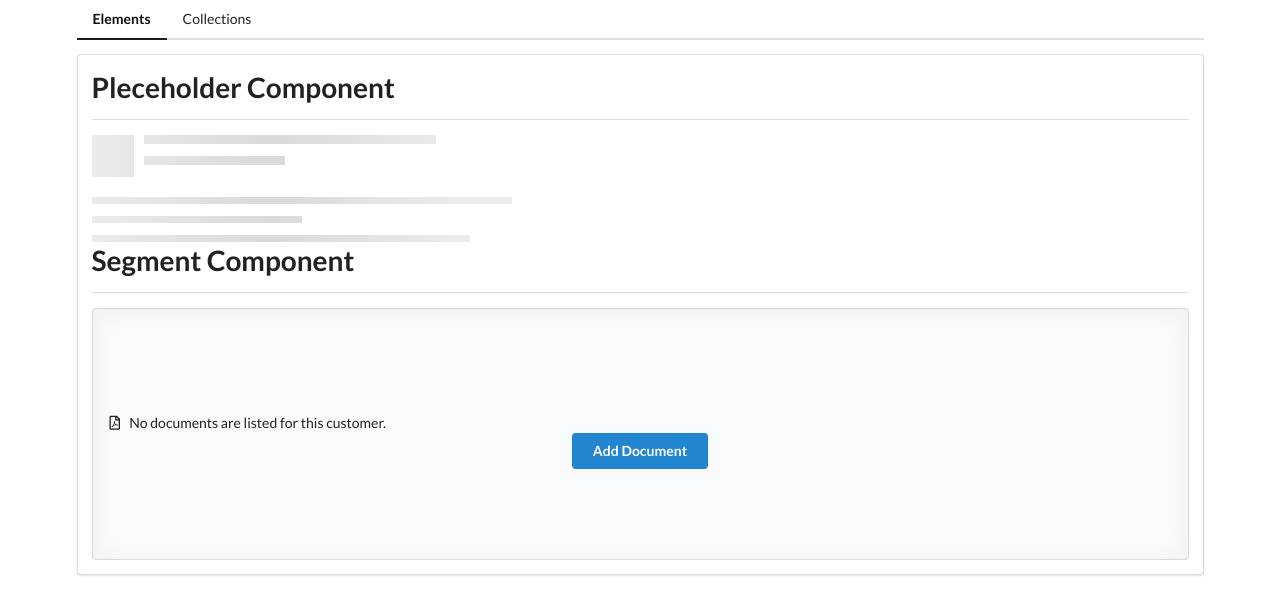
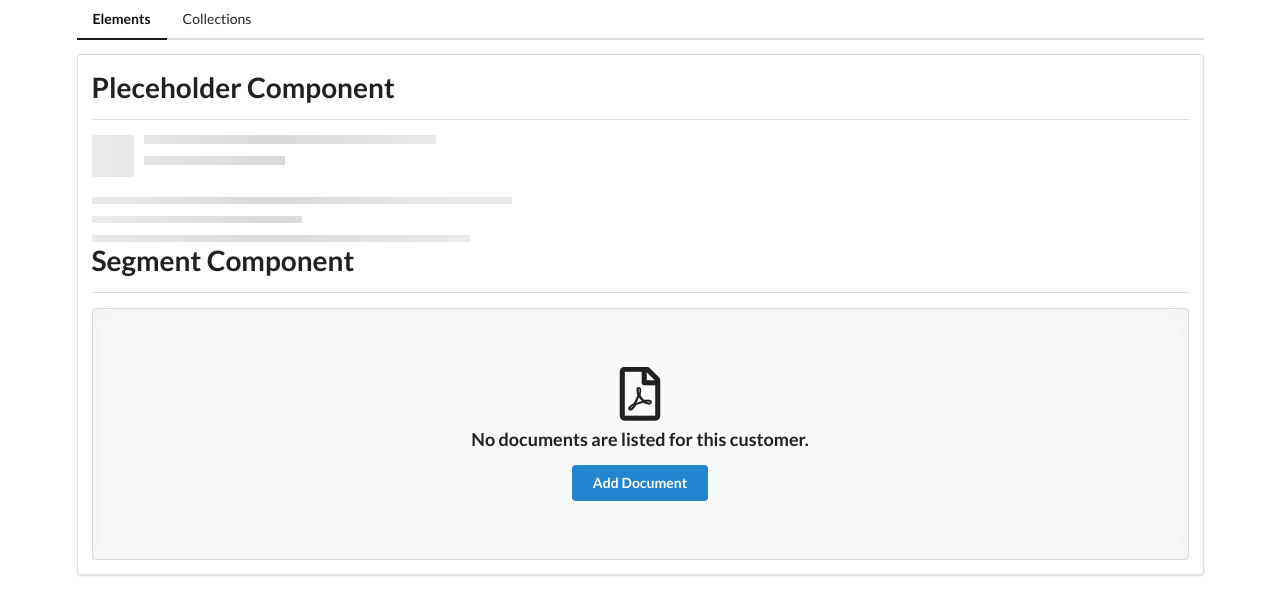
Before and after one commit to BeataJ/components-angular, an Angular app: page /elements in a window 1280 px wide. Shown: the top 614 px of the page. Built offline with nearby package versions, Linux system fonts and the light colour scheme.

Commit message:
add ng-content select header

```diff
--- a/src/app/elements/segment/segment.component.html
+++ b/src/app/elements/segment/segment.component.html
@@ -1,4 +1,6 @@
 <div class="ui placeholder segment">
-  <div class="ui icon header"></div>
+  <div class="ui icon header">
+    <ng-content select="header"></ng-content>
+  </div>
   <ng-content></ng-content>
 </div>
```
